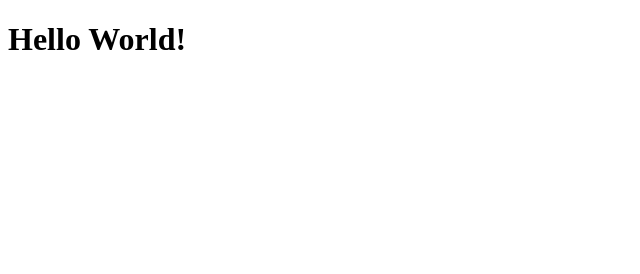
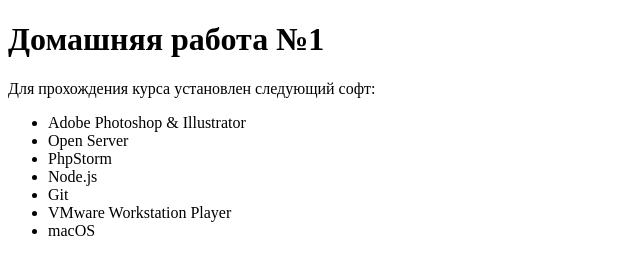
Before and after one commit to splDead/spldead.github.io, a plain HTML site: page index.html in a window 1280 px wide. Shown: the whole page, without its empty margins (0-640 px from the left). Drawn offline with Linux system fonts and the light colour scheme.

Commit message:
Домашняя работа №1

```diff
--- a/index.html
+++ b/index.html
@@ -1,10 +1,20 @@
 <!DOCTYPE html>
 <html lang="ru">
-  <head>
-    <meta charset="utf-8">
-    <title>Test</title>
-  </head>
-  <body>
-    <h1>Hello World!</h1>
-  </body>
+<head>
+    <meta charset="UTF-8">
+    <title>Домашняя работа №1</title>
+</head>
+<body>
+    <h1>Домашняя работа №1</h1>
+    <div>Для прохождения курса установлен следующий софт:</div>
+    <ul>
+        <li>Adobe Photoshop & Illustrator</li>
+        <li>Open Server</li>
+        <li>PhpStorm</li>
+        <li>Node.js</li>
+        <li>Git</li>
+        <li>VMware Workstation Player</li>
+        <li>macOS</li>
+    </ul>
+</body>
 </html>
```
